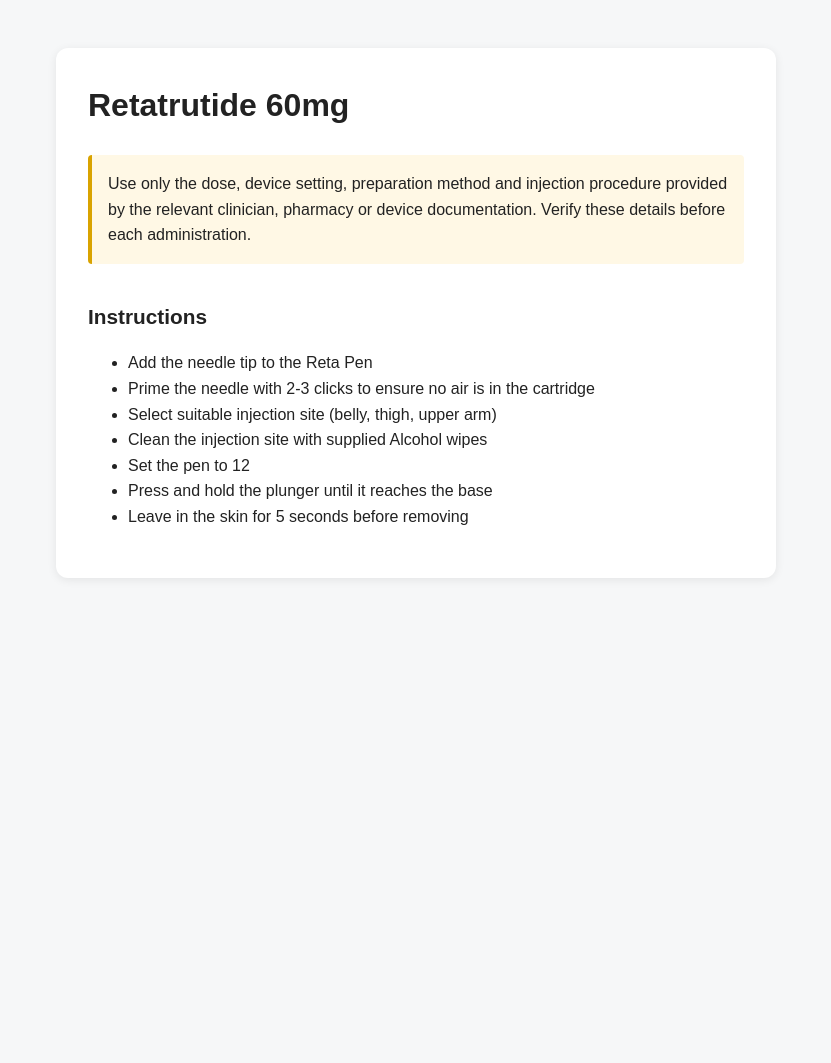
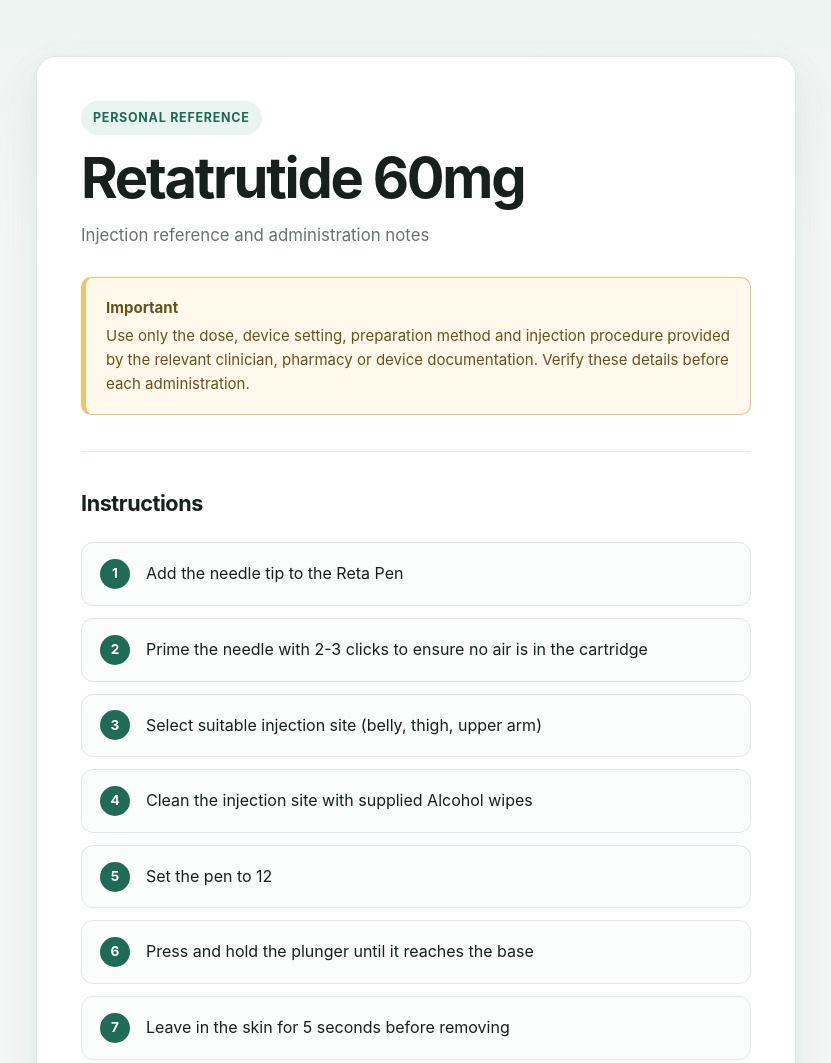
Before and after one commit to RetaAdvice/reta60, a plain HTML site: page index.html in a window 1280 px wide. Shown: the top 1063 px of the page, without its empty margins (224-1055 px from the left). Before the commit the page ends 800 px from the top, so only its background shows below. Drawn offline with Linux system fonts and the light colour scheme.

Commit message:
Update index.html

```diff
--- a/index.html
+++ b/index.html
@@ -7,92 +7,216 @@
   <title>Retatrutide 60mg</title>
 
   <style>
+    :root {
+      --bg: #f4f7f6;
+      --surface: #ffffff;
+      --text: #17201d;
+      --muted: #68726e;
+      --border: #e2e8e5;
+      --accent: #1f6b55;
+      --accent-light: #e9f3ef;
+      --notice-bg: #fff9eb;
+      --notice-border: #e8c66a;
+      --notice-text: #66521b;
+    }
+
+    * {
+      box-sizing: border-box;
+    }
+
+    html {
+      scroll-behavior: smooth;
+    }
+
     body {
       margin: 0;
-      padding: 0;
-      background: #f6f7f8;
-      color: #222;
-      font-family: Arial, Helvetica, sans-serif;
+      background:
+        linear-gradient(180deg, #eef4f1 0%, var(--bg) 260px);
+      color: var(--text);
+      font-family:
+        Inter,
+        -apple-system,
+        BlinkMacSystemFont,
+        "Segoe UI",
+        Roboto,
+        Helvetica,
+        Arial,
+        sans-serif;
       line-height: 1.6;
     }
 
     .container {
-      max-width: 720px;
+      width: min(100% - 32px, 760px);
       margin: 0 auto;
-      padding: 48px 20px;
+      padding: 56px 0 80px;
     }
 
     .card {
-      background: white;
-      border-radius: 12px;
-      padding: 32px;
-      box-shadow: 0 2px 10px rgba(0, 0, 0, 0.08);
+      background: var(--surface);
+      border: 1px solid var(--border);
+      border-radius: 20px;
+      padding: 44px;
+      box-shadow:
+        0 20px 50px rgba(24, 48, 39, 0.07),
+        0 3px 10px rgba(24, 48, 39, 0.04);
+    }
+
+    .eyebrow {
+      display: inline-flex;
+      align-items: center;
+      gap: 8px;
+      margin-bottom: 14px;
+      padding: 7px 12px;
+      border-radius: 999px;
+      background: var(--accent-light);
+      color: var(--accent);
+      font-size: 0.78rem;
+      font-weight: 700;
+      letter-spacing: 0.06em;
+      text-transform: uppercase;
     }
 
     h1 {
-      margin-top: 0;
-      font-size: 2rem;
+      margin: 0;
+      font-size: clamp(2.2rem, 7vw, 3.5rem);
+      line-height: 1.05;
+      letter-spacing: -0.04em;
+      font-weight: 750;
+    }
+
+    .subtitle {
+      margin: 14px 0 0;
+      color: var(--muted);
+      font-size: 1.05rem;
+    }
+
+    .divider {
+      height: 1px;
+      margin: 34px 0;
+      background: var(--border);
+    }
+
+    .notice {
+      margin: 28px 0 36px;
+      padding: 18px 20px;
+      border: 1px solid var(--notice-border);
+      border-left: 5px solid var(--notice-border);
+      border-radius: 10px;
+      background: var(--notice-bg);
+      color: var(--notice-text);
+      font-size: 0.94rem;
+    }
+
+    .notice strong {
+      display: block;
+      margin-bottom: 4px;
     }
 
     h2 {
-      margin-top: 36px;
-      font-size: 1.3rem;
+      margin: 0 0 22px;
+      font-size: 1.35rem;
+      letter-spacing: -0.02em;
     }
 
-    .notice {
-      background: #fff8e5;
-      border-left: 4px solid #d9a300;
-      padding: 16px;
-      margin: 24px 0;
-      border-radius: 4px;
+    .steps {
+      margin: 0;
+      padding: 0;
+      list-style: none;
+      counter-reset: step;
     }
 
-    label {
-      display: block;
-      font-weight: bold;
-      margin-top: 18px;
+    .steps li {
+      counter-increment: step;
+      position: relative;
+      margin-bottom: 12px;
+      padding: 18px 18px 18px 64px;
+      border: 1px solid var(--border);
+      border-radius: 12px;
+      background: #fbfcfc;
+      font-size: 1rem;
     }
 
-    input,
-    textarea {
-      width: 100%;
-      padding: 10px;
-      margin-top: 6px;
-      border: 1px solid #ccc;
-      border-radius: 6px;
-      font: inherit;
-      box-sizing: border-box;
+    .steps li::before {
+      content: counter(step);
+      position: absolute;
+      left: 18px;
+      top: 50%;
+      transform: translateY(-50%);
+      width: 30px;
+      height: 30px;
+      display: grid;
+      place-items: center;
+      border-radius: 50%;
+      background: var(--accent);
+      color: #fff;
+      font-size: 0.85rem;
+      font-weight: 700;
     }
 
-    textarea {
-      min-height: 120px;
-      resize: vertical;
+    .steps li:last-child {
+      margin-bottom: 0;
     }
 
     footer {
-      margin-top: 32px;
-      font-size: 0.85rem;
-      color: #666;
+      margin-top: 36px;
+      padding-top: 22px;
+      border-top: 1px solid var(--border);
+      color: var(--muted);
+      font-size: 0.82rem;
+      text-align: center;
+    }
+
+    @media (max-width: 600px) {
+      .container {
+        width: min(100% - 20px, 760px);
+        padding: 20px 0 40px;
+      }
+
+      .card {
+        padding: 28px 20px;
+        border-radius: 16px;
+      }
+
+      .steps li {
+        padding: 16px 14px 16px 56px;
+      }
+
+      .steps li::before {
+        left: 14px;
+      }
     }
   </style>
 </head>
 
 <body>
 
-  <div class="container">
-    <div class="card">
+  <main class="container">
+
+    <article class="card">
+
+      <header>
+        <div class="eyebrow">Personal Reference</div>
 
         <h1>Retatrutide 60mg</h1>
 
+        <p class="subtitle">
+          Injection reference and administration notes
+        </p>
+      </header>
+
       <div class="notice">
+        <strong>Important</strong>
         Use only the dose, device setting, preparation method and injection
         procedure provided by the relevant clinician, pharmacy or device
         documentation. Verify these details before each administration.
       </div>
 
+      <div class="divider"></div>
+
+      <section>
         <h2>Instructions</h2>
 
-<ul>
+        <ol class="steps">
           <li>Add the needle tip to the Reta Pen</li>
           <li>Prime the needle with 2-3 clicks to ensure no air is in the cartridge</li>
           <li>Select suitable injection site (belly, thigh, upper arm)</li>
@@ -100,9 +224,16 @@
           <li>Set the pen to 12</li>
           <li>Press and hold the plunger until it reaches the base</li>
           <li>Leave in the skin for 5 seconds before removing</li>
-</ul>
+        </ol>
+      </section>
 
+      <footer>
+        Personal reference page
+      </footer>
 
+    </article>
+
+  </main>
 
 </body>
 </html>
```
Lines whose indentation alone changed are shown as unchanged.
